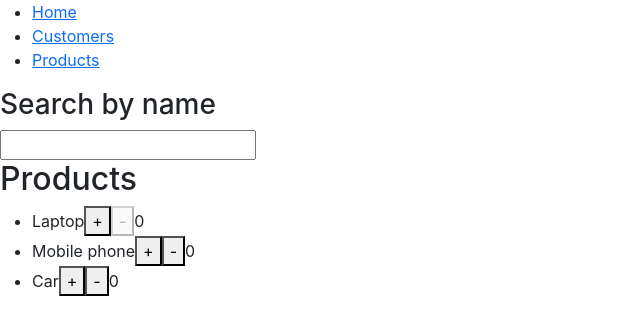
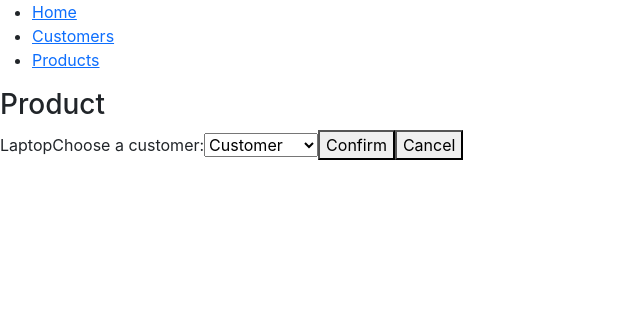
Before and after one commit to jvnvcnkl/nk-15-store-app, a React (Create React App) app: page /products/1 in a window 1280 px wide. Shown: the top 334 px of the page, without its empty margins (0-640 px from the left). Built offline with nearby package versions, Linux system fonts and the light colour scheme.

Commit message:
8th task, in progress

```diff
--- a/src/App.js
+++ b/src/App.js
@@ -11,6 +11,7 @@ import Home from './pages/Home';
 import Customers from './pages/Customers';
 import Products from './pages/Products';
 import CustomerDetailed from './pages/CustomerDetailed';
+import ProductDetailed from './pages/ProductDetailed'
 
 function App() {
   return (<Router>
@@ -20,11 +21,14 @@ function App() {
       <Route exact path="/customers">
         <Customers />
       </Route>
-      <Route path="/products">
+      <Route exact path="/products">
         <Products />
       </Route>
       <Route path={`/customers/:customerId`}>
         <CustomerDetailed />
+      </Route>
+      <Route path={`/products/:productId`}>
+        <ProductDetailed />
       </Route>
       <Route exact path="/">
         <Home />
--- a/src/pages/CustomerDetailed.js
+++ b/src/pages/CustomerDetailed.js
@@ -11,7 +11,7 @@ export default function CustomerDetailed() {
             <h3>Customer </h3>
             Full Name: {customer.firstName} {customer.lastName}
             <ul>
-                <h4>Products :</h4>{customer.products.map((product) => <li> {product}</li>)}
+                <h4>Products :</h4>{customer.productsBought.map((product) => <li> {product}</li>)}
             </ul>
         </div>
     )
--- /dev/null
+++ b/src/pages/ProductDetailed.js
@@ -0,0 +1,55 @@
+import React from 'react'
+import { useParams } from 'react-router'
+import ProductService from '../services/ProductService'
+import CustomerService from '../services/CustomerService';
+import { Redirect } from 'react-router';
+import { useState } from 'react';
+export default function ProductDetailed() {
+    let { productId } = useParams();
+    const product = ProductService.getProduct(productId)
+
+    const customers = CustomerService.getAll();
+
+    const [chosenCustomer,setChosenCustomer] = useState('')
+
+    const handleConfirmButton=()=>{
+        if(!chosenCustomer){
+            alert('You have to choose a customer')
+        }
+        else{
+            CustomerService.addProduct(chosenCustomer);
+            ProductService.setCountDecrease(productId);
+
+        }
+    }
+
+    const handleCancelButton= () =>{
+            <Redirect to='/products' />
+         }
+
+    const handleChange = (e) =>{
+        e.preventDefault()
+        setChosenCustomer(e.target.value)
+
+    }
+
+    return (
+        <div>
+            <h3>Product</h3>
+
+            {product.name}
+
+            <label htmlFor="customer">Choose a customer: </label>
+            <select name="customer" id="customer" onChange={handleChange} >
+            <option>Customer  </option>
+            {customers.map((customer) => (
+            <option value={customer.id} key={customer.id}>{customer.firstName +' '+ customer.lastName}</option>
+
+        ))}
+
+            </select>
+            <button onClick={handleConfirmButton()}>Confirm</button>
+            <button onClick={handleCancelButton()}>Cancel</button>
+        </div>
+    )
+}
--- a/src/pages/Products.js
+++ b/src/pages/Products.js
@@ -1,8 +1,11 @@
 import React from 'react'
 import { useState } from 'react'
 import ProductService from '../services/ProductService'
+import { Link } from 'react-router-dom'
+import { useRouteMatch } from 'react-router'
 export default function Products() {
 
+    let match = useRouteMatch();
 
     // const [buttonState,setButtonSate]= useState({state:false,productId:0});
 
@@ -51,7 +54,7 @@ export default function Products() {
             <button onClick={() => handleIncrement(product.id)}>+</button>
             <button  onClick={() => handleDecrement(product.id)} disabled={product.outOfStock}>-</button>
             {product.onCount}
-
+                <Link to={`${match.path}/${product.id}`}>Buy this product</Link>
 
                 </li>
 
--- a/src/services/CustomerService.js
+++ b/src/services/CustomerService.js
@@ -5,19 +5,19 @@ class CustomerService {
         id: 1,
         firstName: 'Ana',
         lastName: 'Viva',
-        products: [],
+        productsBought: [],
     },
     {
         id: 2,
         firstName: 'Marko',
         lastName: 'Aqua',
-        products: [],
+        productsBought: [],
     },
     {
         id: 3,
         firstName: 'Dusan',
         lastName: 'Voda',
-        products: [],
+        productsBought: [],
     }
     ]
 
@@ -35,7 +35,7 @@ class CustomerService {
     }
 
     addCustomer(newCustomer) {
-        const customer = { ...newCustomer, id: CustomerService.consumerId, products: [] }
+        const customer = { ...newCustomer, id: CustomerService.consumerId, productsBought: [] }
         this.customers.push(customer)
         CustomerService.consumerId++;
 
@@ -43,6 +43,12 @@ class CustomerService {
 
     }
 
+    addProduct(){
+        //
+    }
+
+    // full name getter
+
 }
 
 
--- a/src/services/ProductService.js
+++ b/src/services/ProductService.js
@@ -5,18 +5,18 @@ class ProductService {
         {
             id: 1,
             name: 'Laptop',
-            onCount: 0,
-            outOfStock:true,
+            onCount: 4,
+            outOfStock:false,
         }, {
             id: 2,
             name: 'Mobile phone',
-            onCount: 0,
+            onCount: 5,
             outOfStock:false
         },
         {
             id: 3,
             name: 'Car',
-            onCount: 0,
+            onCount: 10,
             outOfStock:false
         }
 
@@ -27,6 +27,9 @@ class ProductService {
 
     getAll() {
         return [...this.products]
+    }
+    getProduct(id) {
+        return this.products.find((product) => id == product.id)
     }
 
     setCountIncrease(id){
@@ -41,8 +44,9 @@ class ProductService {
         let product =   this.products.find((product) => id == product.id)
         if(product.onCount === 0) {
             product.outOfStock = true
+        }else{
+            product.onCount --
         }
-        product.onCount --
 
         return product
     }
```
